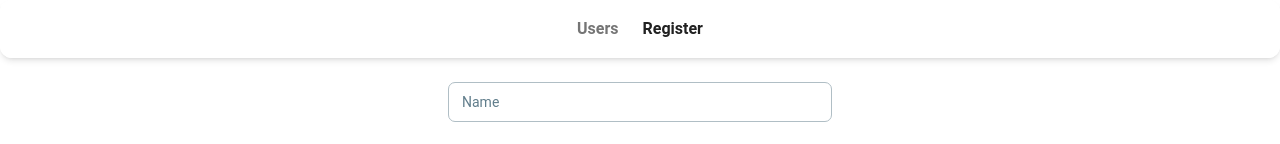
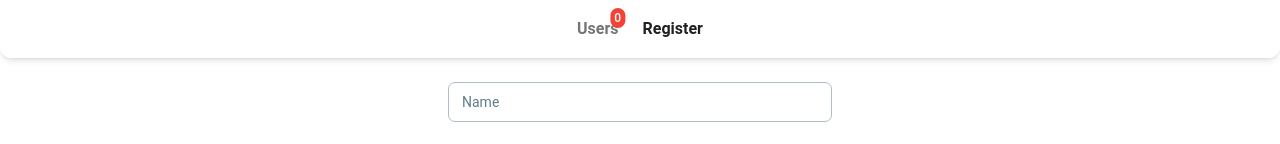
Before and after one commit to vyaninsyanurmuhammad/JCWDOL-013-Exercise-02-09-01, a React (Vite) app: page /register in a window 1280 px wide. Shown: the top 144 px of the page. Built offline with nearby package versions, Linux system fonts and the light colour scheme.

Commit message:
feat (view): add badge for showing data length

```diff
--- a/src/components/Layout.tsx
+++ b/src/components/Layout.tsx
@@ -1,32 +1,41 @@
-import { Navbar } from "@material-tailwind/react";
+import { Badge, Navbar } from "@material-tailwind/react";
 import { ReactNode } from "react";
 import { NavLink } from "react-router-dom";
+import { useAppSelector } from "../redux/hook";
 
 export default function layout({ children }: { children: ReactNode }) {
+  const registerState = useAppSelector((state) => state.registerReducer.users);
+
   return (
     <>
       <div className="w-screen h-screen overflow-hidden">
         <Navbar className="max-w-full">
           <div className="flex w-full justify-center">
             <div className="flex text-black gap-6">
+              <Badge content={registerState.length}>
                 <NavLink
                   to="/"
                   className={({ isActive, isPending, isTransitioning }) =>
                     [
                       isPending ? "pending" : "",
-                    isActive ? "text-gray-900 font-bold" : "text-gray-600 font-bold",
+                      isActive
+                        ? "text-gray-900 font-bold"
+                        : "text-gray-600 font-bold",
                       isTransitioning ? "transitioning" : "",
                     ].join(" ")
                   }
                 >
                   Users
                 </NavLink>
+              </Badge>
               <NavLink
                 to="/register"
                 className={({ isActive, isPending, isTransitioning }) =>
                   [
                     isPending ? "pending" : "",
-                    isActive ? "text-gray-900 font-bold" : "text-gray-600 font-bold",
+                    isActive
+                      ? "text-gray-900 font-bold"
+                      : "text-gray-600 font-bold",
                     isTransitioning ? "transitioning" : "",
                   ].join(" ")
                 }
```
Lines whose indentation alone changed are shown as unchanged.
